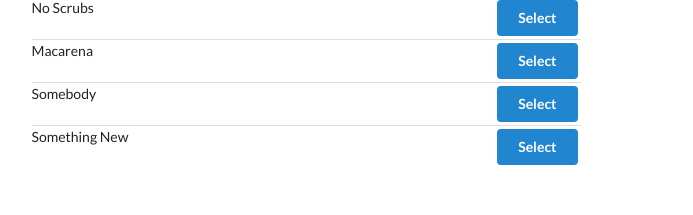
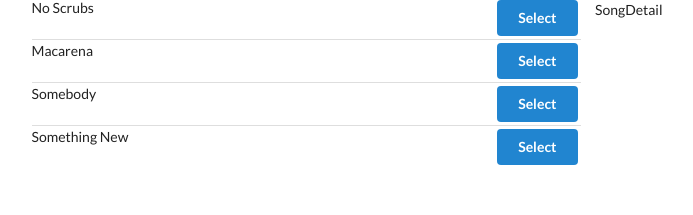
Before and after one commit to duynguyen-usc/songs, a React (Create React App) app: page / in a window 1280 px wide. Shown: the top 215 px of the page, without its empty margins (45-738 px from the left). Built offline with nearby package versions, Linux system fonts and the light colour scheme.

Commit message:
add song detail

```diff
--- a/src/component/App.js
+++ b/src/component/App.js
@@ -1,5 +1,6 @@
 import React from 'react';
 import SongList from './songList';
+import SongDetail from './songDetail';
 
 const App = () => {
     return (
@@ -8,6 +9,9 @@ const App = () => {
                 <div className="column eight wide">
                     <SongList />
                 </div>
+                <div>
+                    <SongDetail />
+                </div>
             </div>
         </div>
     );
--- /dev/null
+++ b/src/component/songDetail.js
@@ -0,0 +1,11 @@
+import React from 'react';
+
+const SongDetail = () => {
+    return (
+        <div>
+            SongDetail
+        </div>
+    );
+}
+
+export default SongDetail;
```
